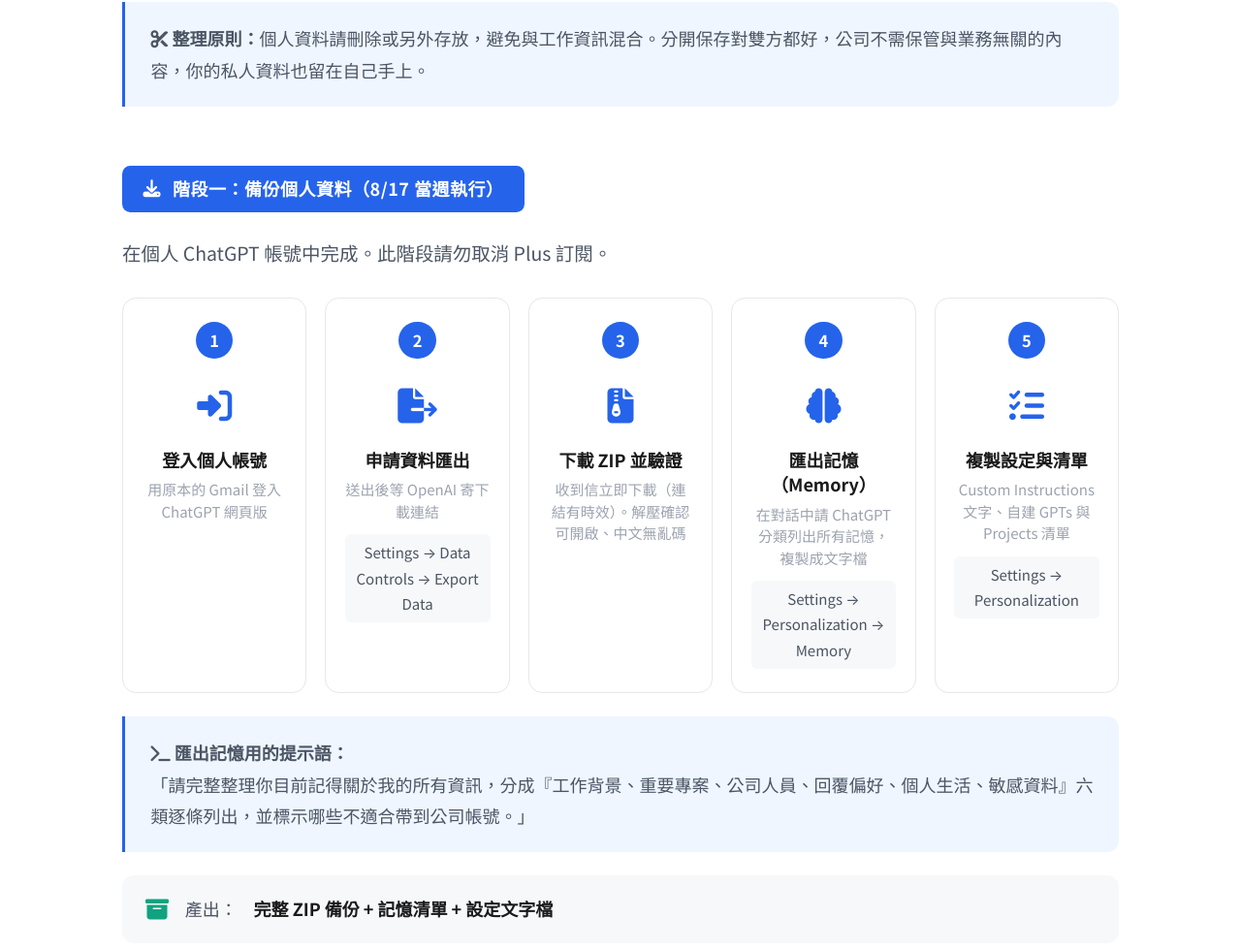
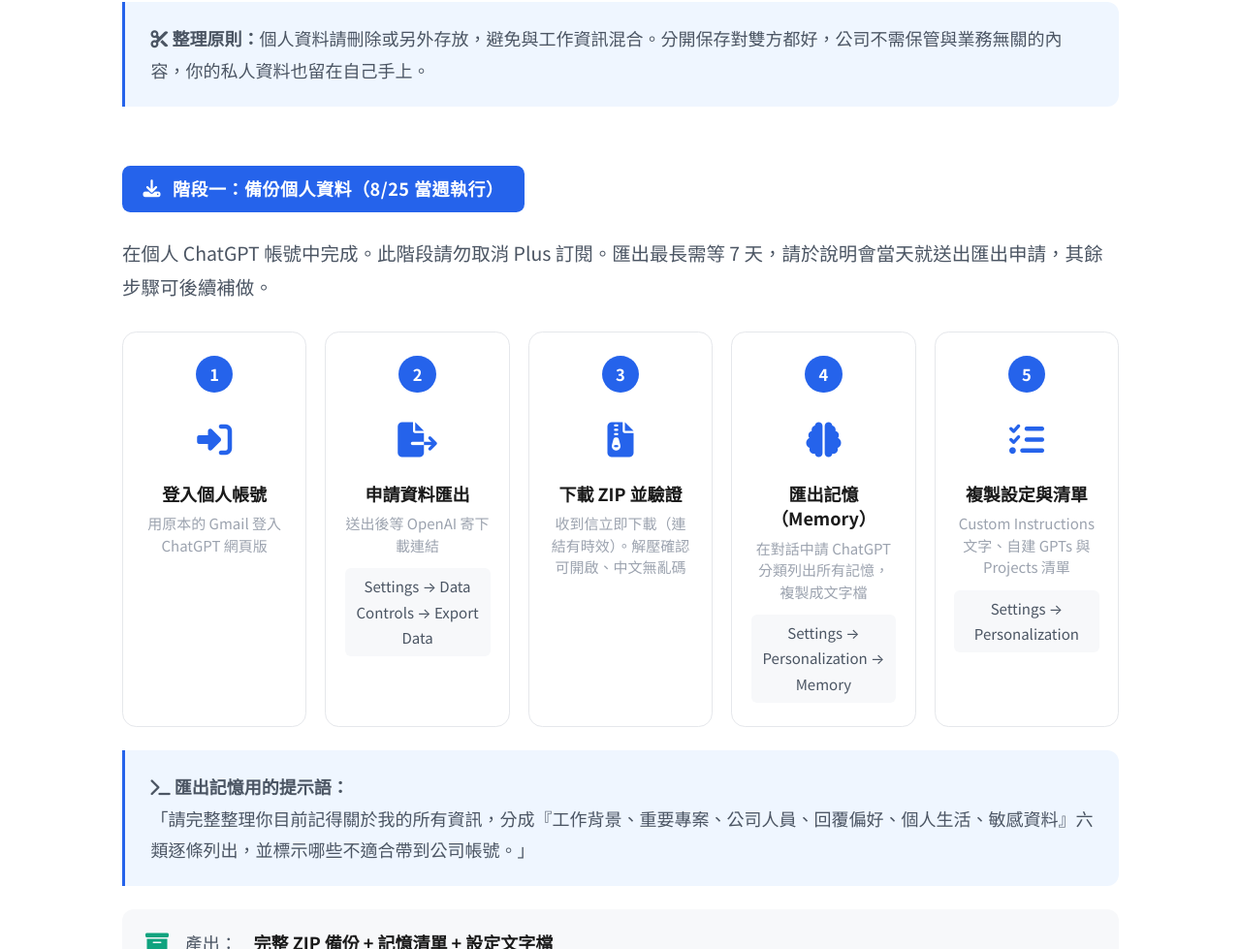
Before and after one commit to wsy200088-ai/gptbusiness, a plain HTML site: page index.html in a window 1280 px wide. Shown: the part 1386-2365 px from the top of the page at 97% size. Drawn offline with Linux system fonts and the light colour scheme.

Commit message:
Add files via upload

```diff
--- a/index.html
+++ b/index.html
@@ -305,8 +305,8 @@ body.lang-ja{font-family:'Noto Sans JP','Noto Sans TC',-apple-system,sans-serif;
 
   <!-- 階段一：備份 -->
   <div class="sec">
-    <div class="sec-head blue"><i class="fas fa-download"></i><span data-zh="階段一：備份個人資料（8/17 當週執行）" data-ja="ステージ1：個人データのバックアップ（8/17 の週に実施）">階段一：備份個人資料（8/17 當週執行）</span></div>
-    <p class="sec-intro" data-zh="在個人 ChatGPT 帳號中完成。此階段請勿取消 Plus 訂閱。" data-ja="個人 ChatGPT アカウントで実施します。この段階では Plus を解約しないでください。">在個人 ChatGPT 帳號中完成。此階段請勿取消 Plus 訂閱。</p>
+    <div class="sec-head blue"><i class="fas fa-download"></i><span data-zh="階段一：備份個人資料（8/25 當週執行）" data-ja="ステージ1：個人データのバックアップ（8/25 の週に実施）">階段一：備份個人資料（8/25 當週執行）</span></div>
+    <p class="sec-intro" data-zh="在個人 ChatGPT 帳號中完成。此階段請勿取消 Plus 訂閱。<b>匯出最長需等 7 天，請於說明會當天就送出匯出申請</b>，其餘步驟可後續補做。" data-ja="個人 ChatGPT アカウントで実施します。この段階では Plus を解約しないでください。<b>エクスポートには最大7日かかるため、説明会当日に申請を送信してください</b>。他の手順は後日でも構いません。">在個人 ChatGPT 帳號中完成。此階段請勿取消 Plus 訂閱。匯出最長需等 7 天，請於說明會當天就送出匯出申請，其餘步驟可後續補做。</p>
     <div class="flow">
       <div class="step blue">
         <div class="step-num">1</div>
@@ -754,7 +754,7 @@ body.lang-ja{font-family:'Noto Sans JP','Noto Sans TC',-apple-system,sans-serif;
 
   <!-- 建置流程 -->
   <div class="sec">
-    <div class="sec-head blue"><i class="fas fa-screwdriver-wrench"></i><span data-zh="開通前準備（8/25 當週）" data-ja="開通前の準備（8/25 の週）">開通前準備（8/25 當週）</span></div>
+    <div class="sec-head blue"><i class="fas fa-screwdriver-wrench"></i><span data-zh="開通前準備（8/26～8/31）" data-ja="開通前の準備（8/26〜8/31）">開通前準備（8/26～8/31）</span></div>
     <div class="flow">
       <div class="step blue">
         <div class="step-num">1</div>
```
